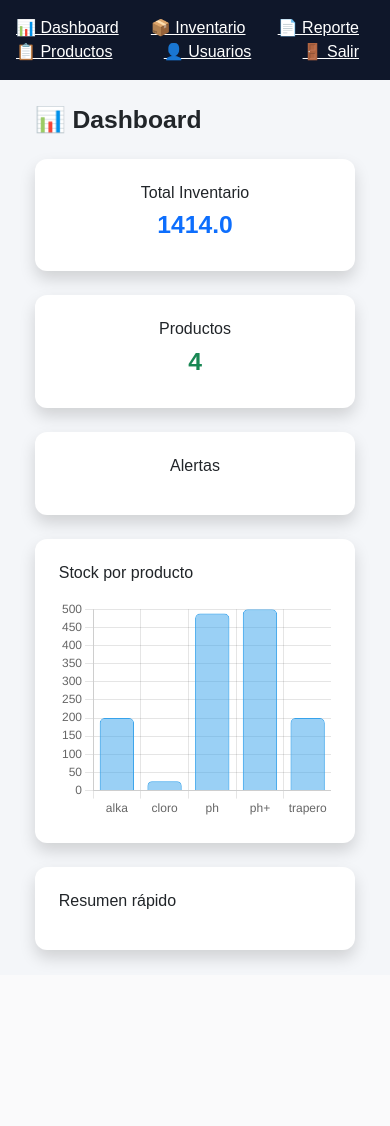
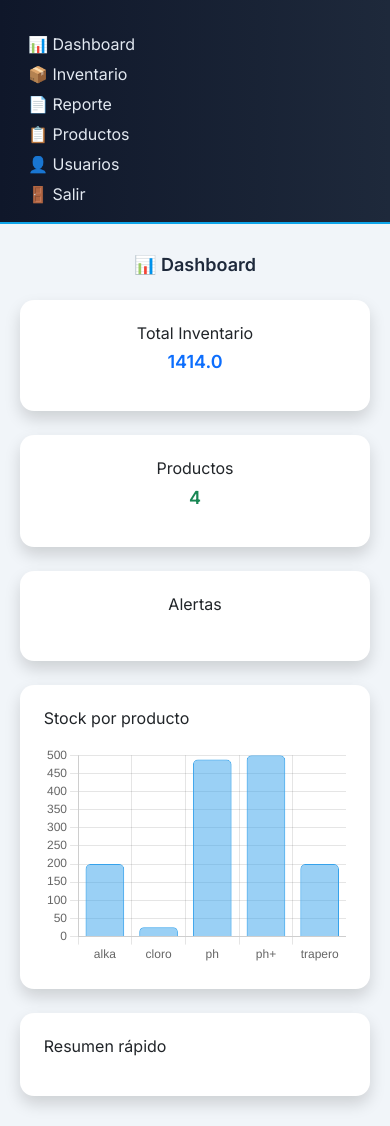
Before and after one commit to bigotoro1-byte/Proyecto-AQUAMAX-listo, a Flask app: page /dashboard in a window 390 px wide. Before the commit the page ends 965 px from the top, so only its background shows below. Run offline with Flask 3, Linux system fonts and the light colour scheme; a user stored in the database is signed in; data comes from the database, SQL or seed files in the repository.

Commit message:
fix: agregar base.html

```diff
--- a/templates/base.html
+++ b/templates/base.html
@@ -1,48 +1,191 @@
 <!DOCTYPE html>
-<html>
+<html lang="es">
 <head>
 <meta charset="UTF-8">
 <meta name="viewport" content="width=device-width, initial-scale=1.0">
 <title>AQUAMAX</title>
 
+<!-- Bootstrap -->
 <link href="https://cdn.jsdelivr.net/npm/bootstrap@5.3.0/dist/css/bootstrap.min.css" rel="stylesheet">
+
+<!-- Tipografía moderna -->
+<link href="https://fonts.googleapis.com/css2?family=Inter:wght@300;400;600&display=swap" rel="stylesheet">
 
 <style>
 
-/* Reset básico */
+/* =========================
+   RESET Y BASE
+========================= */
 * {
     margin: 0;
     padding: 0;
     box-sizing: border-box;
 }
 
-/* Contenedor principal */
+body {
+    background: #f1f5f9;
+    font-family: 'Inter', sans-serif;
+    color: #1e293b;
+}
+
+/* =========================
+   CONTENEDOR
+========================= */
 .container {
-    width: 90%;
-    max-width: 1200px;
+    width: 92%;
+    max-width: 1280px;
     margin: auto;
 }
 
-/* Inputs y botones adaptables */
-input, button, select {
+.container-box {
+    padding: 30px 10px;
+}
+
+/* =========================
+   NAVBAR EMPRESARIAL
+========================= */
+.navbar-custom {
+    background: linear-gradient(90deg, #0f172a, #1e293b);
+    border-bottom: 2px solid #0ea5e9;
+}
+
+.navbar-custom a {
+    color: #e2e8f0 !important;
+    margin-right: 18px;
+    font-weight: 500;
+    text-decoration: none;
+    transition: 0.2s;
+}
+
+.navbar-custom a:hover {
+    color: #38bdf8 !important;
+}
+
+/* =========================
+   INPUTS Y BOTONES
+========================= */
+input, select {
     width: 100%;
     padding: 12px;
     margin: 8px 0;
-    font-size: 16px;
+    font-size: 15px;
+    border-radius: 8px;
+    border: 1px solid #cbd5e1;
 }
 
-/* Botón bonito */
 button {
-    background: #007BFF;
+    width: 100%;
+    padding: 12px;
+    margin: 10px 0;
+    background: linear-gradient(90deg, #0ea5e9, #0284c7);
     color: white;
     border: none;
-    border-radius: 8px;
+    border-radius: 10px;
+    font-weight: 600;
+    transition: 0.3s;
 }
 
-/* Responsive para móviles */
+button:hover {
+    transform: scale(1.02);
+    background: linear-gradient(90deg, #0284c7, #0369a1);
+}
+
+/* =========================
+   CARDS PROFESIONALES
+========================= */
+.card {
+    border: none;
+    border-radius: 14px;
+    padding: 20px;
+    background: white;
+    box-shadow: 0 8px 20px rgba(0,0,0,0.05);
+    transition: 0.3s;
+}
+
+.card:hover {
+    transform: translateY(-5px);
+}
+
+/* =========================
+   TITULOS
+========================= */
+h1, h2 {
+    font-weight: 600;
+    margin-bottom: 15px;
+}
+
+label {
+    font-weight: 500;
+    color: #334155;
+}
+
+/* =========================
+   TABLAS
+========================= */
+table {
+    width: 100%;
+    border-collapse: collapse;
+    background: white;
+    border-radius: 10px;
+    overflow: hidden;
+}
+
+th {
+    background: #0f172a;
+    color: white;
+    padding: 12px;
+    text-align: left;
+}
+
+td {
+    padding: 10px;
+    border-bottom: 1px solid #e2e8f0;
+}
+
+/* =========================
+   BADGES / ESTADOS
+========================= */
+.badge-success {
+    background: #22c55e;
+    color: white;
+    padding: 5px 10px;
+    border-radius: 6px;
+}
+
+.badge-danger {
+    background: #ef4444;
+    color: white;
+    padding: 5px 10px;
+    border-radius: 6px;
+}
+
+/* =========================
+   RESPONSIVE
+========================= */
+@media (max-width: 992px) {
+    .navbar-flex {
+        flex-direction: column;
+        align-items: flex-start !important;
+    }
+
+    .nav-links {
+        margin-top: 10px;
+    }
+
+    .nav-links a {
+        display: block;
+        margin: 6px 0;
+    }
+}
+
 @media (max-width: 768px) {
     h1 {
         font-size: 22px;
+        text-align: center;
+    }
+
+    h2 {
+        font-size: 18px;
         text-align: center;
     }
 
@@ -54,46 +197,10 @@ button {
         display: block;
         overflow-x: auto;
     }
+
+    button {
+        font-size: 14px;
     }
-
-body {
-    background: #f4f6f9;
-    font-family: Arial;
-}
-
-/* NAVBAR */
-.navbar {
-    background: #0f172a;
-}
-
-.navbar a {
-    color: white !important;
-    margin-right: 15px;
-}
-
-/* CONTENIDO */
-.container-box {
-    padding: 25px;
-}
-
-/* CARDS */
-.card {
-    border: none;
-    border-radius: 12px;
-    transition: 0.3s;
-}
-
-.card:hover {
-    transform: translateY(-3px);
-}
-
-/* TITULOS */
-h2 {
-    font-weight: 600;
-}
-
-label {
-    font-weight: 500;
 }
 
 </style>
@@ -101,7 +208,11 @@ label {
 
 <body>
 
-<nav class="navbar p-3">
+<!-- NAVBAR -->
+<nav class="navbar navbar-custom p-3">
+<div class="container-fluid navbar-flex d-flex justify-content-between align-items-center">
+
+    <div class="nav-links">
         <a href="/dashboard">📊 Dashboard</a>
         <a href="/inventario">📦 Inventario</a>
         <a href="/reporte">📄 Reporte</a>
@@ -110,13 +221,22 @@ label {
         <a href="/productos">📋 Productos</a>
         <a href="/admin/usuarios">👤 Usuarios</a>
         {% endif %}
+    </div>
 
+    <div>
         <a href="/logout">🚪 Salir</a>
+    </div>
+
+</div>
 </nav>
 
+<!-- CONTENIDO DINÁMICO -->
 <div class="container container-box">
     {% block content %}{% endblock %}
 </div>
 
+<!-- Bootstrap JS -->
+<script src="https://cdn.jsdelivr.net/npm/bootstrap@5.3.0/dist/js/bootstrap.bundle.min.js"></script>
+
 </body>
 </html>
```
Lines whose indentation alone changed are shown as unchanged.
